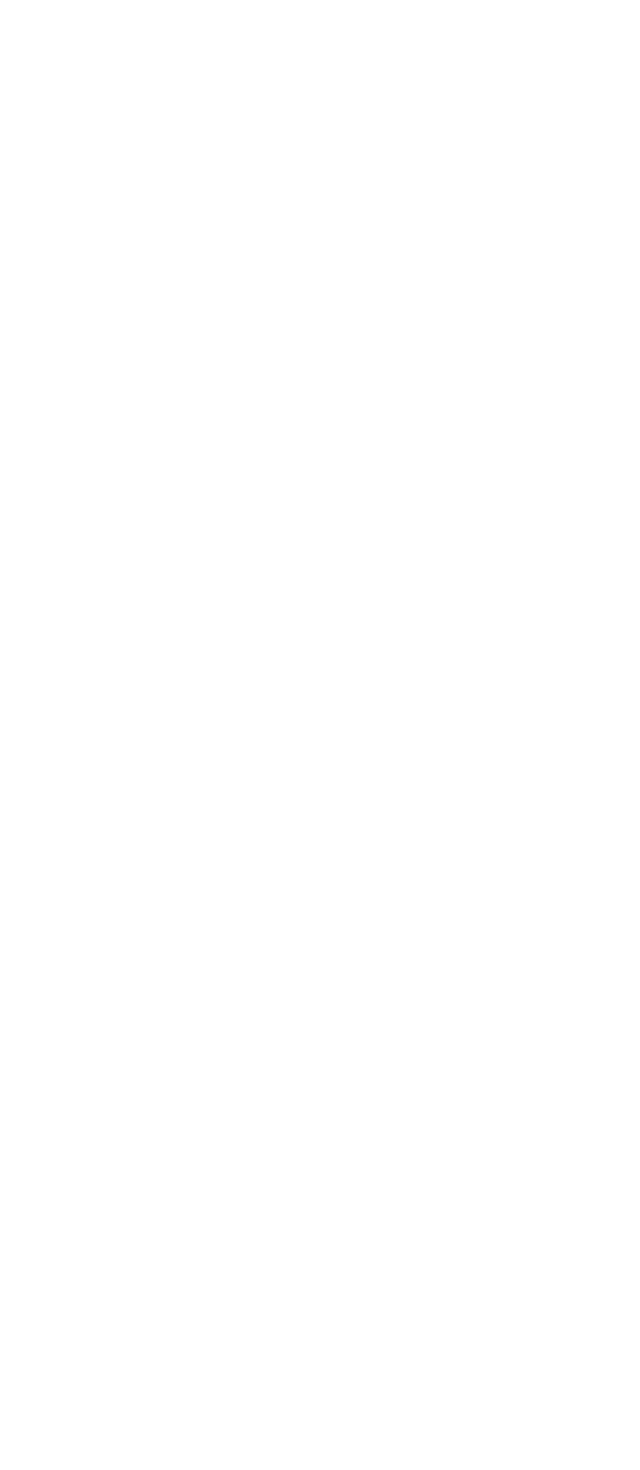
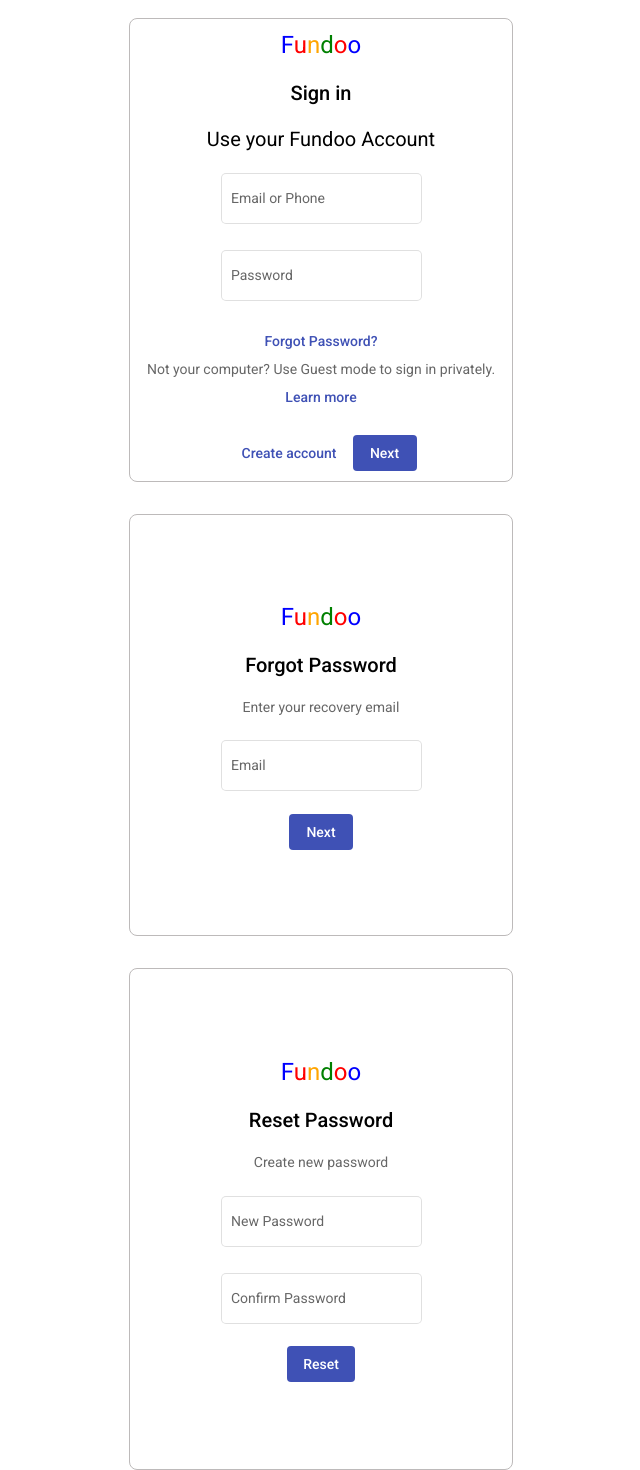
Before and after one commit to Madhums0411/FundooNote_FrontEnd, an Angular app in the folder FundooNotes/: page / in a window 1280 px wide. Shown: the part 744-2214 px from the top of the page, without its empty margins (319-959 px from the left). Before the commit the page ends 928 px from the top, so only its background shows below. Built offline with nearby package versions, Linux system fonts and the light colour scheme.

Commit message:
Fundoo note Reset Password module added

```diff
--- a/FundooNotes/src/app/app.component.html
+++ b/FundooNotes/src/app/app.component.html
@@ -1,5 +1,5 @@
 <!-- <p>This is base component</p> -->
-<!-- <app-register></app-register>  -->
-<!-- <app-login></app-login> -->
+<app-register></app-register>
+<app-login></app-login>
 <app-forgotpassword></app-forgotpassword>
-<!-- <app-resetpassword></app-resetpassword> -->
+<app-resetpassword></app-resetpassword>
--- a/FundooNotes/src/app/components/forgotpassword/forgotpassword.component.scss
+++ b/FundooNotes/src/app/components/forgotpassword/forgotpassword.component.scss
@@ -19,11 +19,11 @@
 .outer{
     padding: 10px 10px 10px 10px;
     border-radius: 8px ;
-    margin-top: 10%;
+    margin-top: 2.5%;
     margin-left: 35%;
     margin-right: 35%;
-    border:1px solid black;
-    height: 60vh;
+    border:1px solid rgb(189, 186, 186);
+    height: 50vh;
     width: auto;
     display: flex;
     flex-direction: row;
--- a/FundooNotes/src/app/components/login/login.component.scss
+++ b/FundooNotes/src/app/components/login/login.component.scss
@@ -1,10 +1,10 @@
 .outer{
     padding: 10px 10px 10px 10px;
     border-radius: 8px ;
-    margin-top: 5%;
+    margin-top: 2.5%;
     margin-left: 35%;
     margin-right: 35%;
-    border: 1px solid black;
+    border:1px solid rgb(189, 186, 186);
     height: auto;
     width: auto;
     display: flex;
--- a/FundooNotes/src/app/components/register/register.component.scss
+++ b/FundooNotes/src/app/components/register/register.component.scss
@@ -28,7 +28,7 @@
     margin-top: 2.5%;
     margin-left: 20%;
     margin-right: 20%;
-    border: 1px solid black;
+    border:1px solid rgb(189, 186, 186);
     height: auto;
     width: auto;
     display: flex;
--- a/FundooNotes/src/app/components/resetpassword/resetpassword.component.scss
+++ b/FundooNotes/src/app/components/resetpassword/resetpassword.component.scss
@@ -20,10 +20,10 @@
     padding: 10px 10px 10px 10px;
     border-radius: 8px ;
     margin-top: 2.5%;
-    margin-left: 50%;
-    margin-right: 50%;
-    border:1px solid black;
-    height: 100vh;
+    margin-left: 35%;
+    margin-right: 35%;
+    border:1px solid rgb(189, 186, 186);
+    height: 60vh;
     width: auto;
     display: flex;
     flex-direction: row;
```
